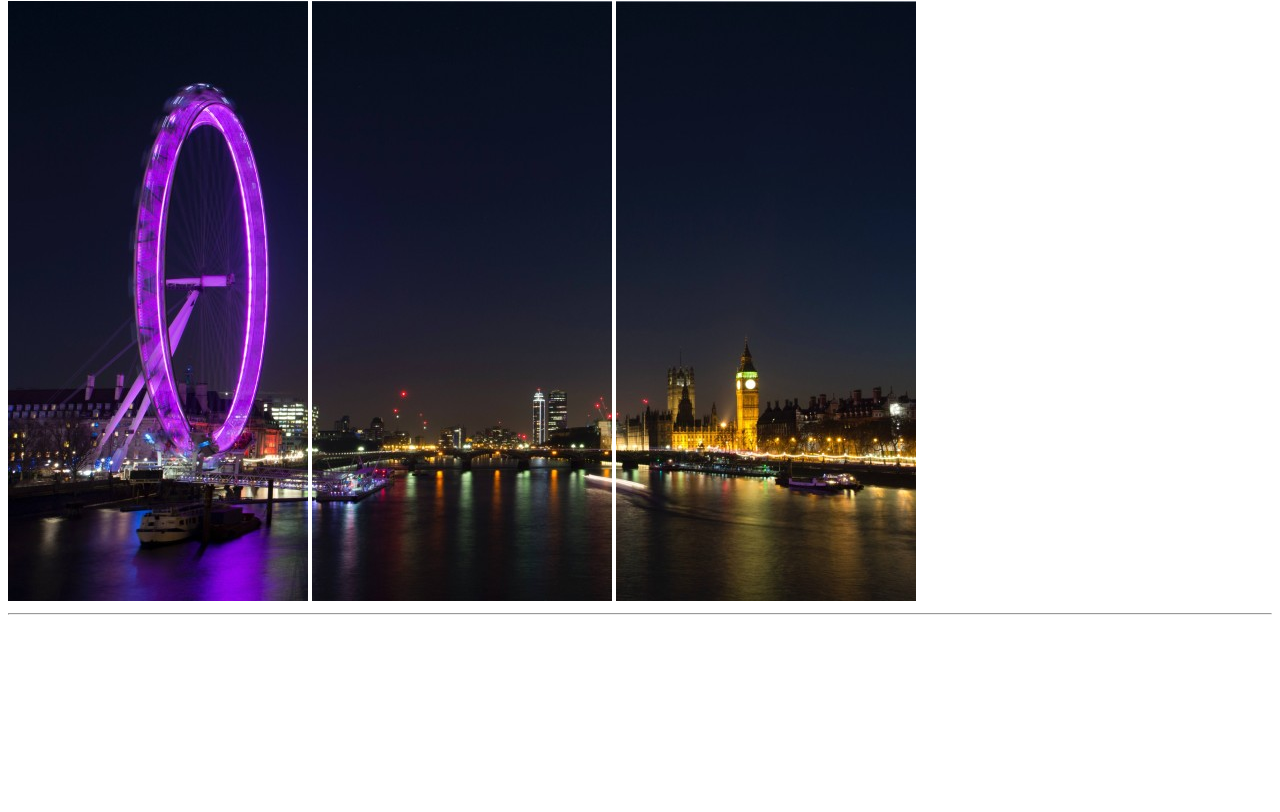
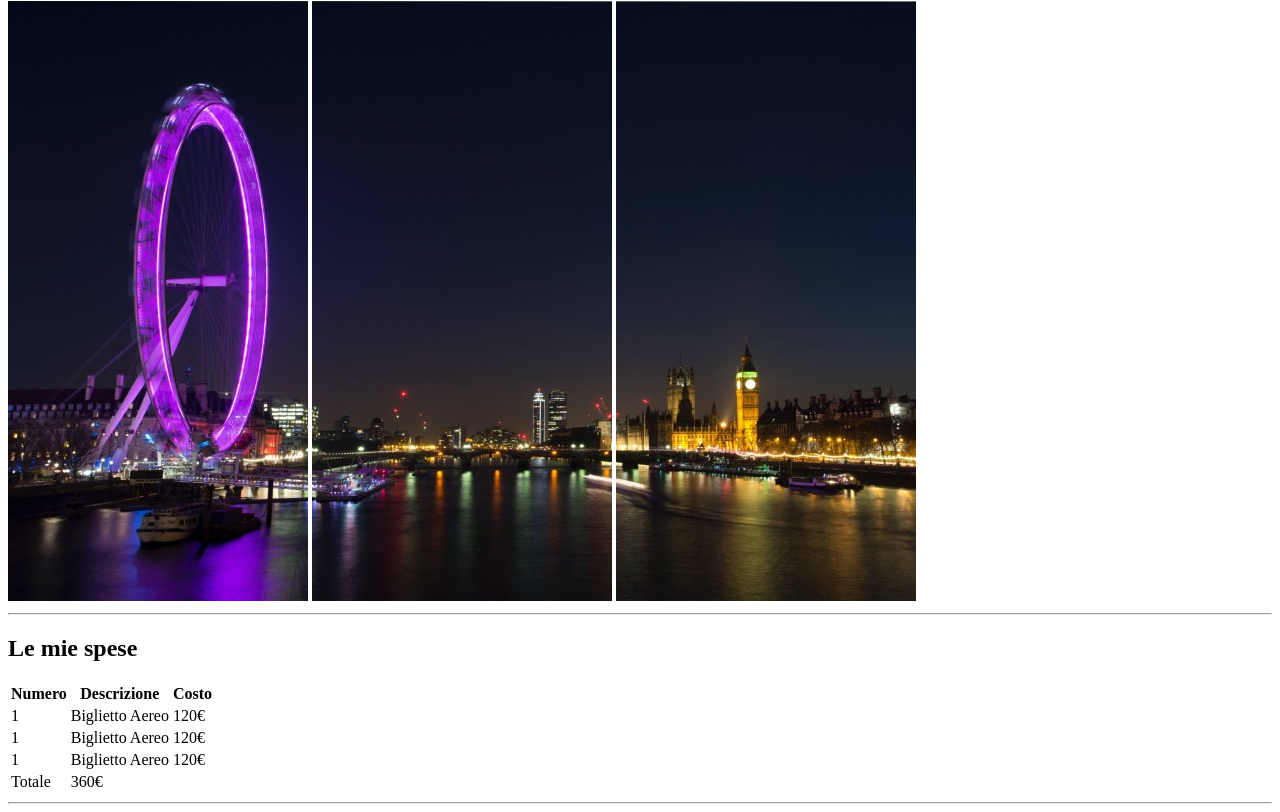
Before and after one commit to Davidemauri00/html-london-trip, a plain HTML site: page index.html in a window 1280 px wide. Shown: the part 79-891 px from the top of the page. Before the commit the page ends 800 px from the top, so only its background shows below. Drawn offline with Linux system fonts and the light colour scheme.

Commit message:
sezione table

```diff
--- a/index.html
+++ b/index.html
@@ -11,6 +11,42 @@
             <hr>
         </header>
         <main>
+            <section>
+                <h2>Le mie spese</h2>
+                <table>
+                    <thead>
+                        <tr>
+                            <th>Numero</th>
+                            <th>Descrizione</th>
+                            <th>Costo</th>
+                        </tr>
+                    </thead>
+                    <tbody>
+                        <tr>
+                            <td>1</td>
+                            <td>Biglietto Aereo</td>
+                            <td>120&euro;</td>
+                        </tr>
+                        <tr>
+                            <td>1</td>
+                            <td>Biglietto Aereo</td>
+                            <td>120&euro;</td>
+                        </tr>
+                        <tr>
+                            <td>1</td>
+                            <td>Biglietto Aereo</td>
+                            <td>120&euro;</td>
+                        </tr>
+                    </tbody>
+                    <tfoot>
+                        <tr>
+                            <td rowspan="2">Totale</td>
+                            <td>360&euro;</td>
+                        </tr>
+                    </tfoot>
+                </table>
+                <hr>
+            </section>
         </main>
         <footer>
         </footer>
```
